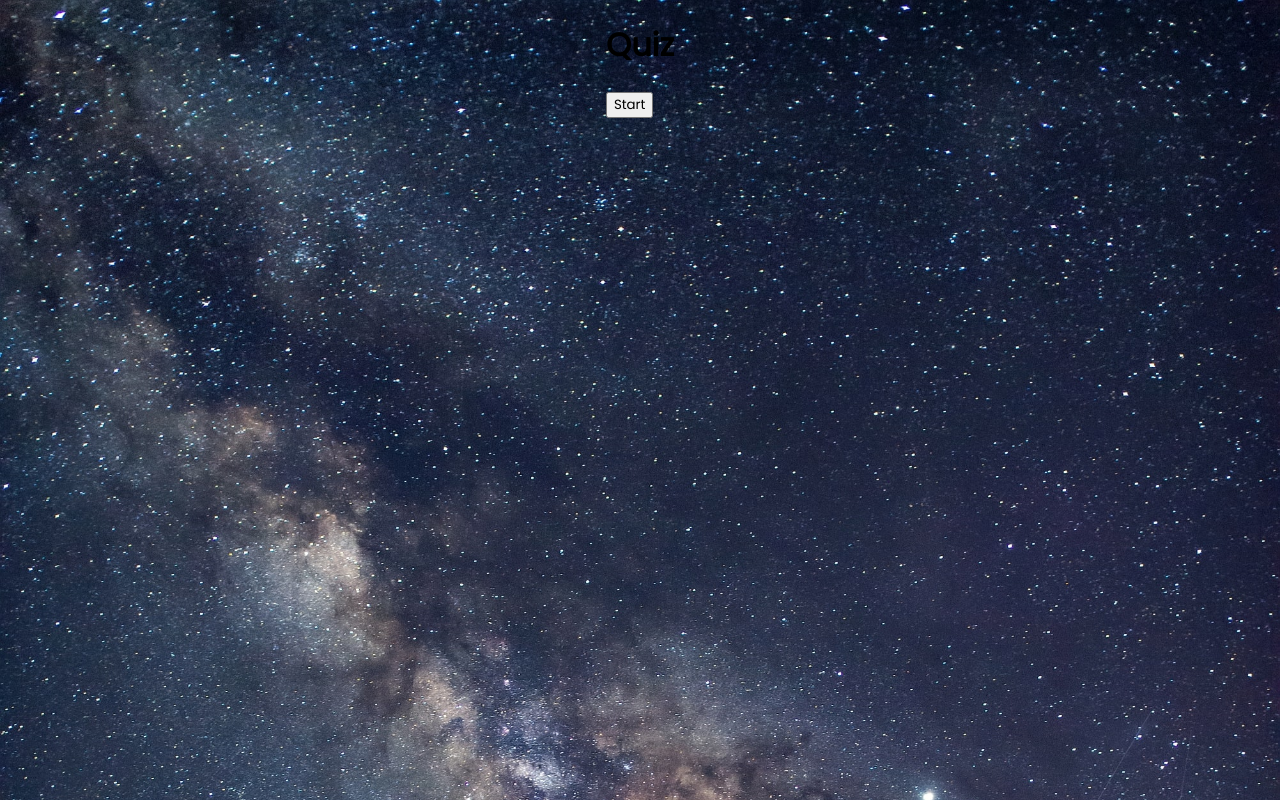
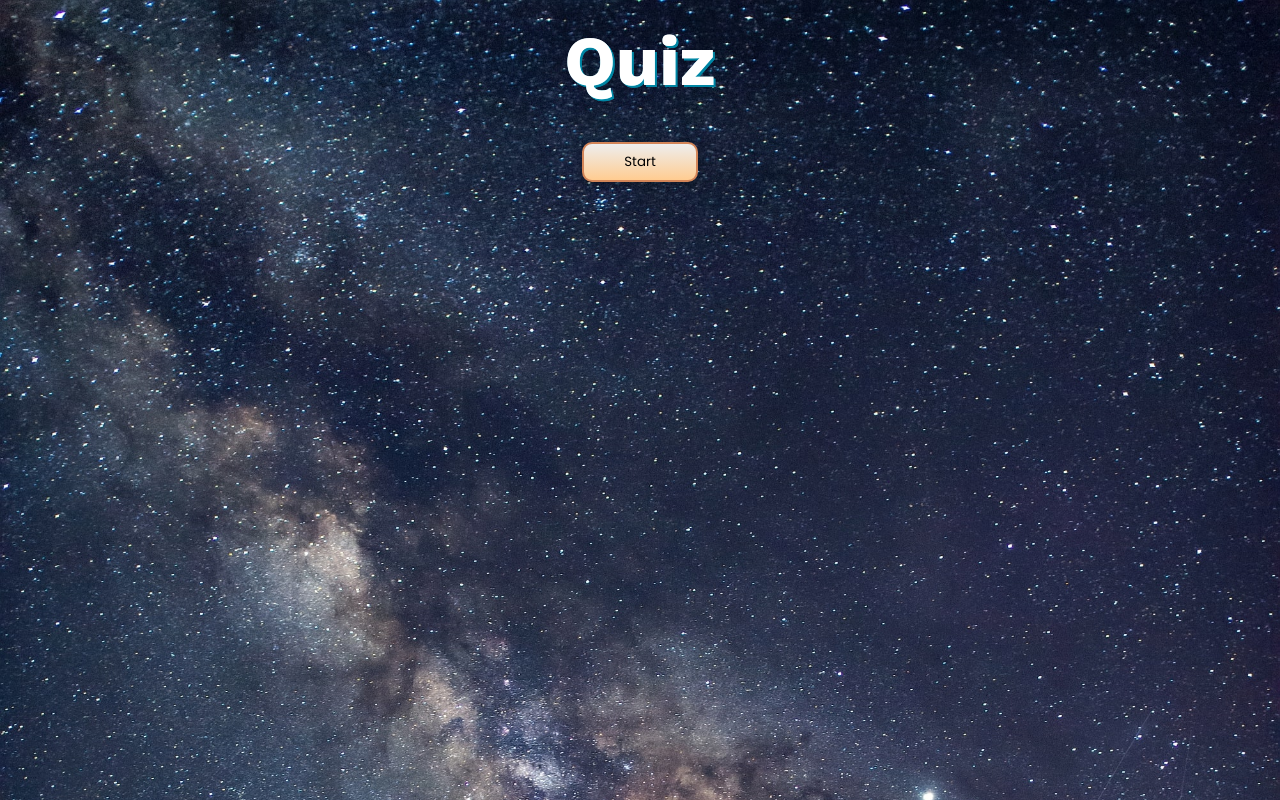
Before and after one commit to aditiohri/quiz-ts-app, a React app: page / in a window 1280 px wide. Built offline with nearby package versions, Linux system fonts and the light colour scheme.

Commit message:
update styles for h1 and buttons

```diff
--- a/src/App.styles.ts
+++ b/src/App.styles.ts
@@ -15,6 +15,7 @@
         justify-content: center;
         background-image: url(${BGImage});
         background-size: cover;
+        color: white;
     }
 
     * {
@@ -23,3 +24,51 @@
     }
 
 `;
+
+export const Wrapper = styled.div`
+  display: flex;
+  flex-direction: column;
+  align-items: center;
+
+  > p {
+    color: black;
+  }
+
+  .score {
+    color: black;
+    font-size: 2rem;
+    margin: 0;
+  }
+
+  h1 {
+    font-family: "Work Sans";
+    background-image: linear-gradient(180deg, #eee, #87f1ff);
+    background-size: 100%;
+    background-clip: text;
+    --webkit-background-clip: text;
+    --webkit-text-fill-color: transparent;
+    --moz-background-clip: text;
+    --moz-background-color: transparent;
+    filter: drop-shadow(2px 2px #0085a3);
+    font-size: 70px;
+    font-weight: 400;
+    text-align: center;
+    margin: 20px;
+  }
+
+  .start,
+  .next {
+    cursor: pointer;
+    background: linear-gradient(180deg, #eee, #ffcc91);
+    border: 2px solid #d38558;
+    box-shadow: 0px 5px 10px rgba(0, 0, 0, 0.25);
+    border-radius: 10px;
+    height: 40px;
+    margin: 20px 0;
+    padding: 0 40px;
+  }
+
+  .start {
+      max-width: 200px;
+  }
+`;
--- a/src/App.tsx
+++ b/src/App.tsx
@@ -6,7 +6,7 @@
 //Types
 import { QuestionState, Difficulty } from "./API";
 // Styles
-import { GlobalStyle } from './App.styles'
+import { GlobalStyle, Wrapper } from './App.styles'
 
 const { useState } = React;
 
@@ -70,7 +70,7 @@
     }
   };
   return (
-    <div>
+    <Wrapper>
       <GlobalStyle />
       <h1>Quiz </h1>
       {gameOver || userAnswers.length === TOTAL_QUESTIONS ? (
@@ -98,6 +98,6 @@
           Next Question
         </button>
       ) : null}
-    </div>
+    </Wrapper>
   );
 };
```
